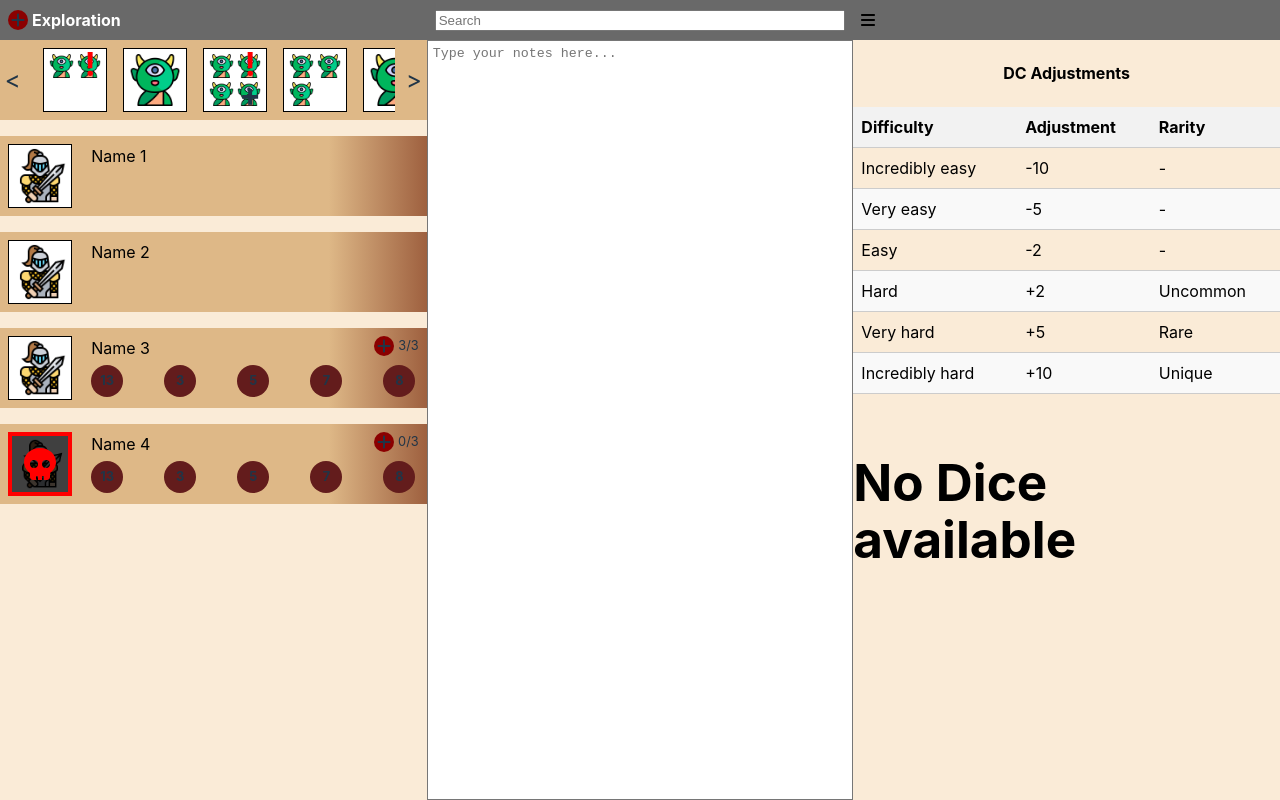
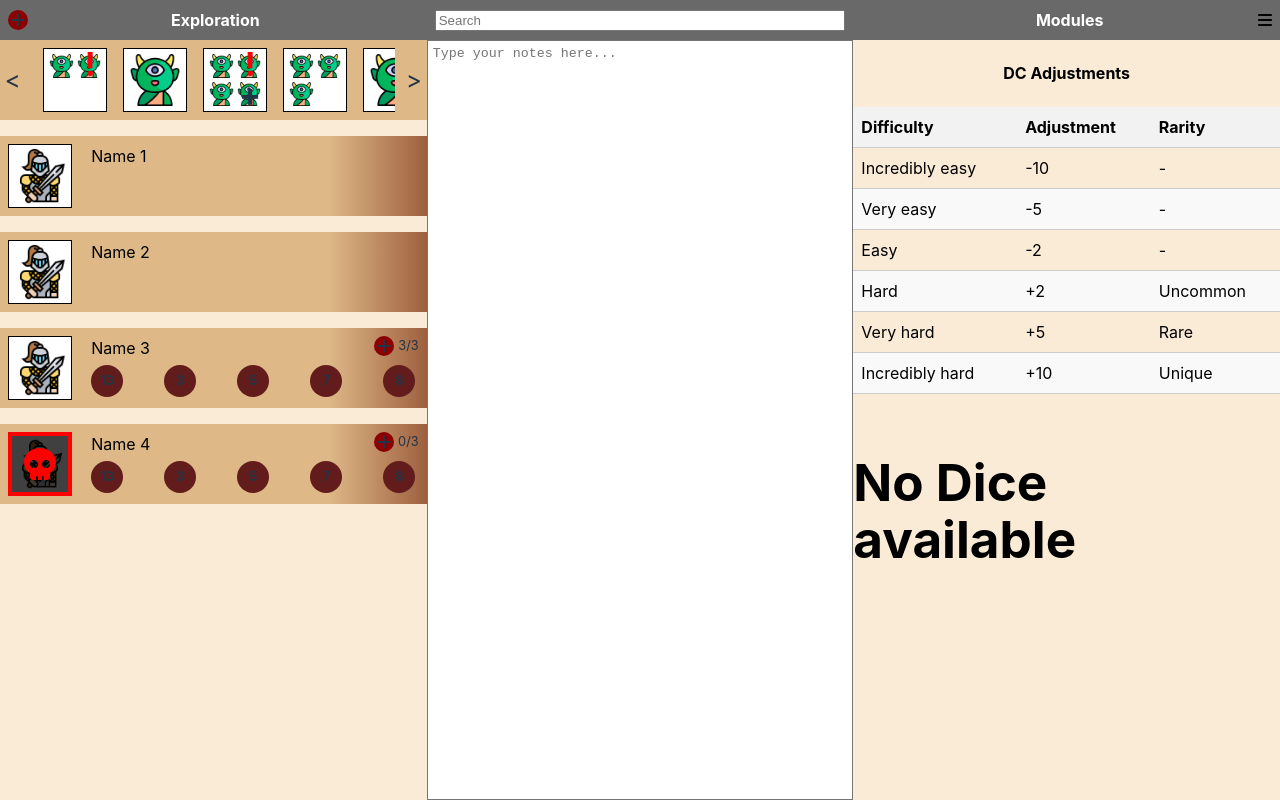
Before and after one commit to LeeJMorel/PathKit, a React (Vite) app in the folder PathKit/: page / in a window 1280 px wide. Built offline with nearby package versions, Linux system fonts and the light colour scheme.

Commit message:
Correction to headers style guide

```diff
--- a/PathKit/src/App.module.scss
+++ b/PathKit/src/App.module.scss
@@ -3,6 +3,8 @@
   width: 100%; /* Set width of App to take up the full height of the screen */
   text-align: center;
 }
+
+$headerButtonWidth: 20px;
 
 /* Our main component, this takes up the full screen .
 This consists of two main objects, the header and the content*/
@@ -24,13 +26,17 @@ This consists of two main objects, the header and the content*/
   display: flex;
 
   // TODO Make class
-  div {
+  .headerSection {
     padding: 0.5em;
     flex: 1 1 33%;
     display: flex;
     align-items: center;
     justify-content: stretch;
     width: 100%;
+
+    .spacer {
+      width: $headerButtonWidth;
+    }
   }
 
   input {
@@ -42,7 +48,7 @@ This consists of two main objects, the header and the content*/
   font-weight: bold;
   color: white;
   font-size: medium;
-  margin: 0;
+  margin: 0 auto;
 }
 
 .headerButton {
@@ -53,7 +59,7 @@ This consists of two main objects, the header and the content*/
   padding: 0;
   border-radius: 100%;
   margin-right: 0.25em;
-  width: 20px;
+  width: $headerButtonWidth;
   height: 20px;
   display: flex;
   align-items: center;
--- a/PathKit/src/App.tsx
+++ b/PathKit/src/App.tsx
@@ -77,20 +77,26 @@ function App() {
     // Main container for the app
     <div className={styles.app}>
       <header className={styles.header}>
-        <div>
+        <div className={styles.headerSection}>
+          {/* Header over cards view, plus button pulls up plan menu*/}
           <button className={styles.headerButton}>
             <FontAwesomeIcon icon="plus" />
           </button>
           <h2 className={styles.headerTitle}>
             {mode.slice(0, 1).toUpperCase() + mode.slice(1)}
           </h2>
-          {mode === AppMode.encounter && (
+          {/* if in encounter mode, show a close button to exit it*/}
+          {mode === AppMode.encounter ? (
             <button className={styles.headerButton}>
               <FontAwesomeIcon icon="close" />
             </button>
+          ) : (
+            // Empty div for layout
+            <div className={styles.spacer} />
           )}
         </div>
-        <div>
+        <div className={styles.headerSection}>
+          {/* Header over sheets view, runs our search*/}
           <input
             type="text"
             placeholder={"Search"}
@@ -98,7 +104,10 @@ function App() {
             onChange={handleSearch}
           />
         </div>
-        <div>
+        <div className={styles.headerSection}>
+          <div className={styles.spacer}></div>
+          {/* Header over module view, dynamic title with menu button*/}
+          <h2 className={styles.headerTitle}>Modules</h2>
           {/* Hamburger menu icon */}
           <FontAwesomeIcon
             icon="bars"
@@ -106,7 +115,7 @@ function App() {
             onClick={handleToggleMenu}
           />
           {/* Render MainMenu component */}
-          {menu && <MainMenu />}
+          {menu && <MainMenu onClose={() => setMenu(false)} />}
         </div>
       </header>
       <main className={styles.content}>
--- a/PathKit/src/components/menus/MainMenu.module.scss
+++ b/PathKit/src/components/menus/MainMenu.module.scss
@@ -7,13 +7,6 @@
   right: 0;
   background: rgba(0, 0, 0, 0.7);
   transition: opacity 500ms;
-  visibility: hidden;
-  opacity: 0;
-
-  &:target {
-    visibility: visible;
-    opacity: 1;
-  }
 }
 
 .mainMenu {
@@ -23,7 +16,7 @@
   border-radius: 5px;
   width: 30%;
   position: relative;
-  transition: all 5s ease-in-out;
+  transition: all 0.2s ease-in-out;
 
   h2 {
     margin-top: 0;
--- a/PathKit/src/components/menus/MainMenu.tsx
+++ b/PathKit/src/components/menus/MainMenu.tsx
@@ -7,18 +7,23 @@ enum Tab {
   Options = "Options",
 }
 
-const MainMenu: React.FC = () => {
+interface IMainMenuProps {
+  onClose: () => void;
+}
+const MainMenu: React.FC<IMainMenuProps> = ({ onClose }: IMainMenuProps) => {
   const [currentTab, setCurrentTab] = useState(Tab.Campaign);
 
   const handleTabClick = (tab: Tab) => {
     setCurrentTab(tab);
   };
 
+  const handleClose = () => {
+    onClose();
+  };
+
   return (
     <div className={styles.menuOverlay}>
       <div className={styles.mainMenu}>
-        <h2>Here i am</h2>
-        <div className={styles.close}>&times;</div>
         {/* Tabs */}
         <div className={styles.tabs}>
           <div
@@ -45,6 +50,9 @@ const MainMenu: React.FC = () => {
           >
             Options
           </div>
+          <div className={styles.close} onClick={handleClose}>
+            &times;
+          </div>
         </div>
 
         {/* Content */}
--- a/PathKit/src/components/modules/Modules.module.scss
+++ b/PathKit/src/components/modules/Modules.module.scss
@@ -7,6 +7,7 @@
   justify-content: flex-start;
   align-items: center;
   flex-direction: column;
+  height: 100%;
 }
 
 .dcTable {
```
